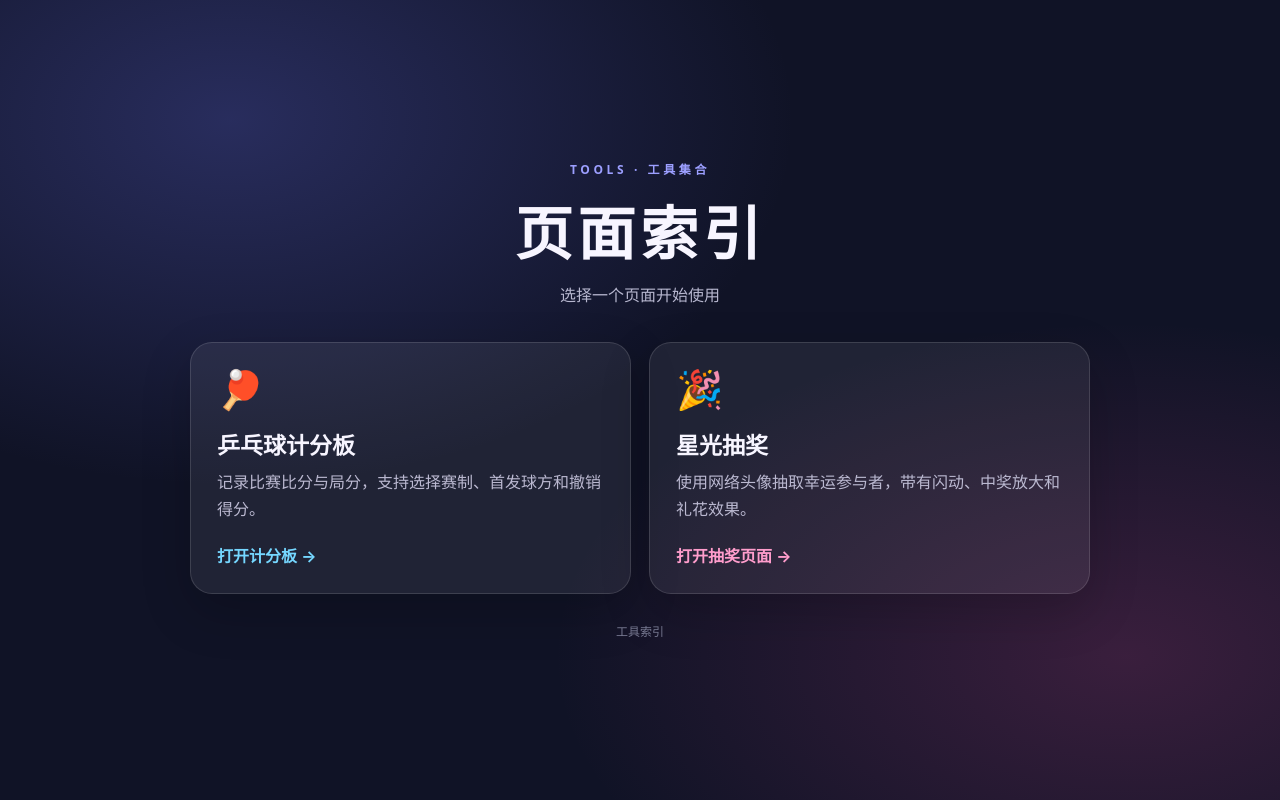
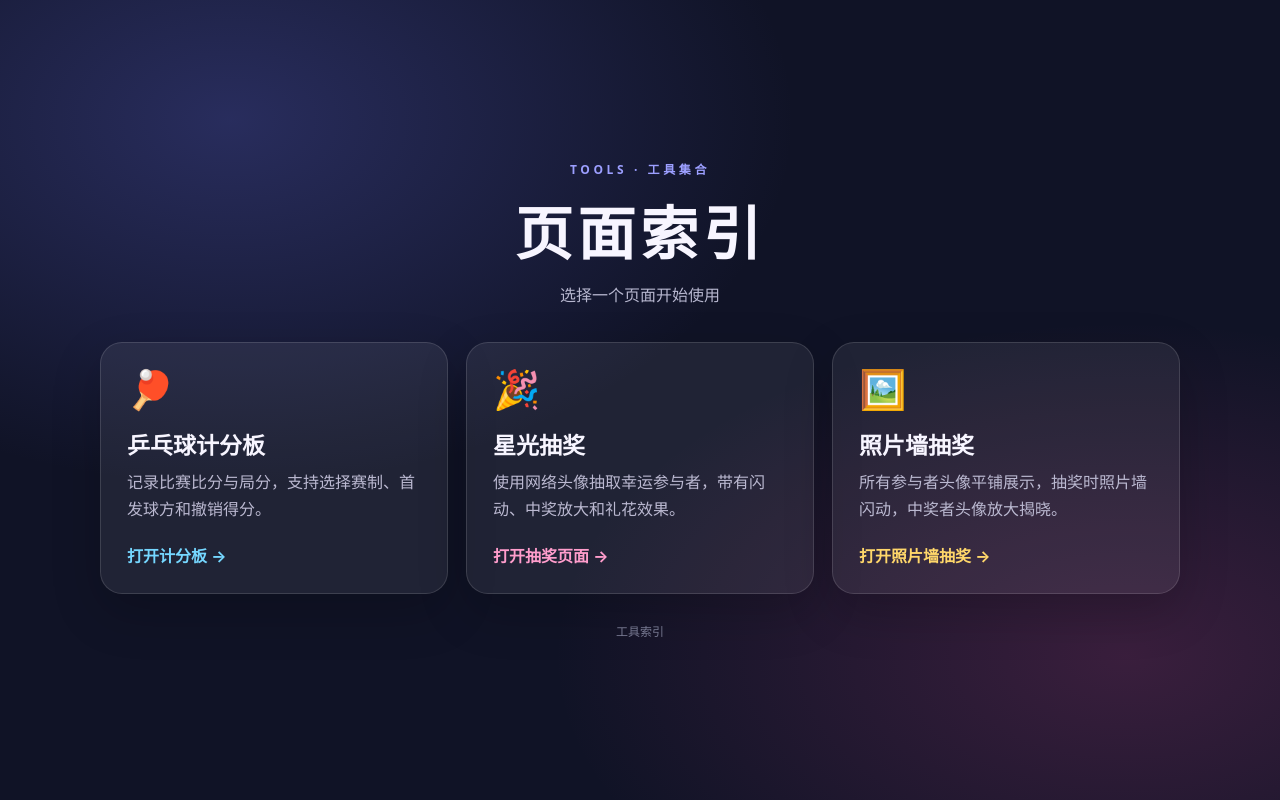
Before and after one commit to Wans-c/Tools, a plain HTML site: page index.html in a window 1280 px wide. Drawn offline with Linux system fonts and the light colour scheme.

Commit message:
Add photo wall lottery to index

```diff
--- a/index.html
+++ b/index.html
@@ -7,87 +7,35 @@
   <title>工具索引</title>
   <style>
     * { box-sizing: border-box; }
-    :root {
-      color-scheme: dark;
-      font-family: system-ui, -apple-system, BlinkMacSystemFont, "Segoe UI", "Microsoft YaHei", sans-serif;
-      color: #f7f5ff;
-      background: #101326;
-    }
-    body {
-      min-height: 100vh;
-      margin: 0;
-      padding: 32px 20px;
-      display: grid;
-      place-items: center;
-      background:
-        radial-gradient(ellipse at 18% 15%, rgba(86, 93, 196, .35), transparent 38%),
-        radial-gradient(ellipse at 88% 82%, rgba(206, 71, 142, .22), transparent 36%),
-        #101326;
-    }
-    main { width: min(900px, 100%); }
-    header { text-align: center; margin-bottom: 36px; }
-    .eyebrow { color: #9c9fff; font-size: 12px; font-weight: 700; letter-spacing: .3em; }
-    h1 { margin: 10px 0; font-size: clamp(34px, 7vw, 58px); letter-spacing: .08em; }
-    .intro { margin: 0; color: #b7b7cf; }
-    .tools { display: grid; grid-template-columns: repeat(2, minmax(0, 1fr)); gap: 18px; }
-    .tool-card {
-      min-height: 225px;
-      padding: 26px;
-      display: flex;
-      flex-direction: column;
-      align-items: flex-start;
-      text-decoration: none;
-      color: inherit;
-      border: 1px solid rgba(255,255,255,.13);
-      border-radius: 22px;
-      background: rgba(255,255,255,.07);
-      box-shadow: 0 18px 50px rgba(0,0,0,.2);
-      transition: transform .2s ease, border-color .2s ease, background .2s ease;
-    }
-    .tool-card:hover, .tool-card:focus-visible {
-      transform: translateY(-5px);
-      border-color: rgba(174,177,255,.7);
-      background: rgba(255,255,255,.11);
-      outline: none;
-    }
-    .icon { font-size: 38px; line-height: 1; }
-    h2 { margin: 20px 0 8px; font-size: 23px; }
-    .description { margin: 0; color: #bbb9d1; line-height: 1.7; }
-    .open { margin-top: auto; padding-top: 20px; color: #b8bdff; font-weight: 700; }
-    .score .open { color: #75d7ff; }
-    .draw .open { color: #ff9dcc; }
-    footer { margin-top: 28px; text-align: center; color: #777991; font-size: 12px; }
-    @media (max-width: 600px) {
-      body { padding: 28px 16px; }
-      header { margin-bottom: 26px; }
-      .tools { grid-template-columns: 1fr; }
-      .tool-card { min-height: 195px; }
-    }
-    @media (prefers-reduced-motion: reduce) {
-      *, *::before, *::after { transition-duration: .01ms !important; }
-    }
+    :root { color-scheme: dark; font-family: system-ui,-apple-system,BlinkMacSystemFont,"Segoe UI","Microsoft YaHei",sans-serif; color:#f7f5ff; background:#101326; }
+    body { min-height:100vh; margin:0; padding:32px 20px; display:grid; place-items:center; background:radial-gradient(ellipse at 18% 15%,rgba(86,93,196,.35),transparent 38%),radial-gradient(ellipse at 88% 82%,rgba(206,71,142,.22),transparent 36%),#101326; }
+    main { width:min(1080px,100%); }
+    header { text-align:center; margin-bottom:36px; }
+    .eyebrow { color:#9c9fff; font-size:12px; font-weight:700; letter-spacing:.3em; }
+    h1 { margin:10px 0; font-size:clamp(34px,7vw,58px); letter-spacing:.08em; }
+    .intro { margin:0; color:#b7b7cf; }
+    .tools { display:grid; grid-template-columns:repeat(auto-fit,minmax(min(100%,260px),1fr)); gap:18px; }
+    .tool-card { min-height:225px; padding:26px; display:flex; flex-direction:column; align-items:flex-start; text-decoration:none; color:inherit; border:1px solid rgba(255,255,255,.13); border-radius:22px; background:rgba(255,255,255,.07); box-shadow:0 18px 50px rgba(0,0,0,.2); transition:transform .2s ease,border-color .2s ease,background .2s ease; }
+    .tool-card:hover,.tool-card:focus-visible { transform:translateY(-5px); border-color:rgba(174,177,255,.7); background:rgba(255,255,255,.11); outline:none; }
+    .icon { font-size:38px; line-height:1; }
+    h2 { margin:20px 0 8px; font-size:23px; }
+    .description { margin:0; color:#bbb9d1; line-height:1.7; }
+    .open { margin-top:auto; padding-top:20px; color:#b8bdff; font-weight:700; }
+    .score .open { color:#75d7ff; }
+    .draw .open { color:#ff9dcc; }
+    .wall .open { color:#ffd76a; }
+    footer { margin-top:28px; text-align:center; color:#777991; font-size:12px; }
+    @media(max-width:600px) { body { padding:28px 16px; } header { margin-bottom:26px; } .tool-card { min-height:195px; } }
+    @media(prefers-reduced-motion:reduce) { *,*::before,*::after { transition-duration:.01ms!important; } }
   </style>
 </head>
 <body>
   <main>
-    <header>
-      <div class="eyebrow">TOOLS · 工具集合</div>
-      <h1>页面索引</h1>
-      <p class="intro">选择一个页面开始使用</p>
-    </header>
+    <header><div class="eyebrow">TOOLS · 工具集合</div><h1>页面索引</h1><p class="intro">选择一个页面开始使用</p></header>
     <nav class="tools" aria-label="工具页面">
-      <a class="tool-card score" href="socres.html">
-        <span class="icon" aria-hidden="true">🏓</span>
-        <h2>乒乓球计分板</h2>
-        <p class="description">记录比赛比分与局分，支持选择赛制、首发球方和撤销得分。</p>
-        <span class="open">打开计分板 →</span>
-      </a>
-      <a class="tool-card draw" href="draw.html">
-        <span class="icon" aria-hidden="true">🎉</span>
-        <h2>星光抽奖</h2>
-        <p class="description">使用网络头像抽取幸运参与者，带有闪动、中奖放大和礼花效果。</p>
-        <span class="open">打开抽奖页面 →</span>
-      </a>
+      <a class="tool-card score" href="socres.html"><span class="icon" aria-hidden="true">🏓</span><h2>乒乓球计分板</h2><p class="description">记录比赛比分与局分，支持选择赛制、首发球方和撤销得分。</p><span class="open">打开计分板 →</span></a>
+      <a class="tool-card draw" href="draw.html"><span class="icon" aria-hidden="true">🎉</span><h2>星光抽奖</h2><p class="description">使用网络头像抽取幸运参与者，带有闪动、中奖放大和礼花效果。</p><span class="open">打开抽奖页面 →</span></a>
+      <a class="tool-card wall" href="draw-wall.html"><span class="icon" aria-hidden="true">🖼️</span><h2>照片墙抽奖</h2><p class="description">所有参与者头像平铺展示，抽奖时照片墙闪动，中奖者头像放大揭晓。</p><span class="open">打开照片墙抽奖 →</span></a>
     </nav>
     <footer>工具索引</footer>
   </main>
```
